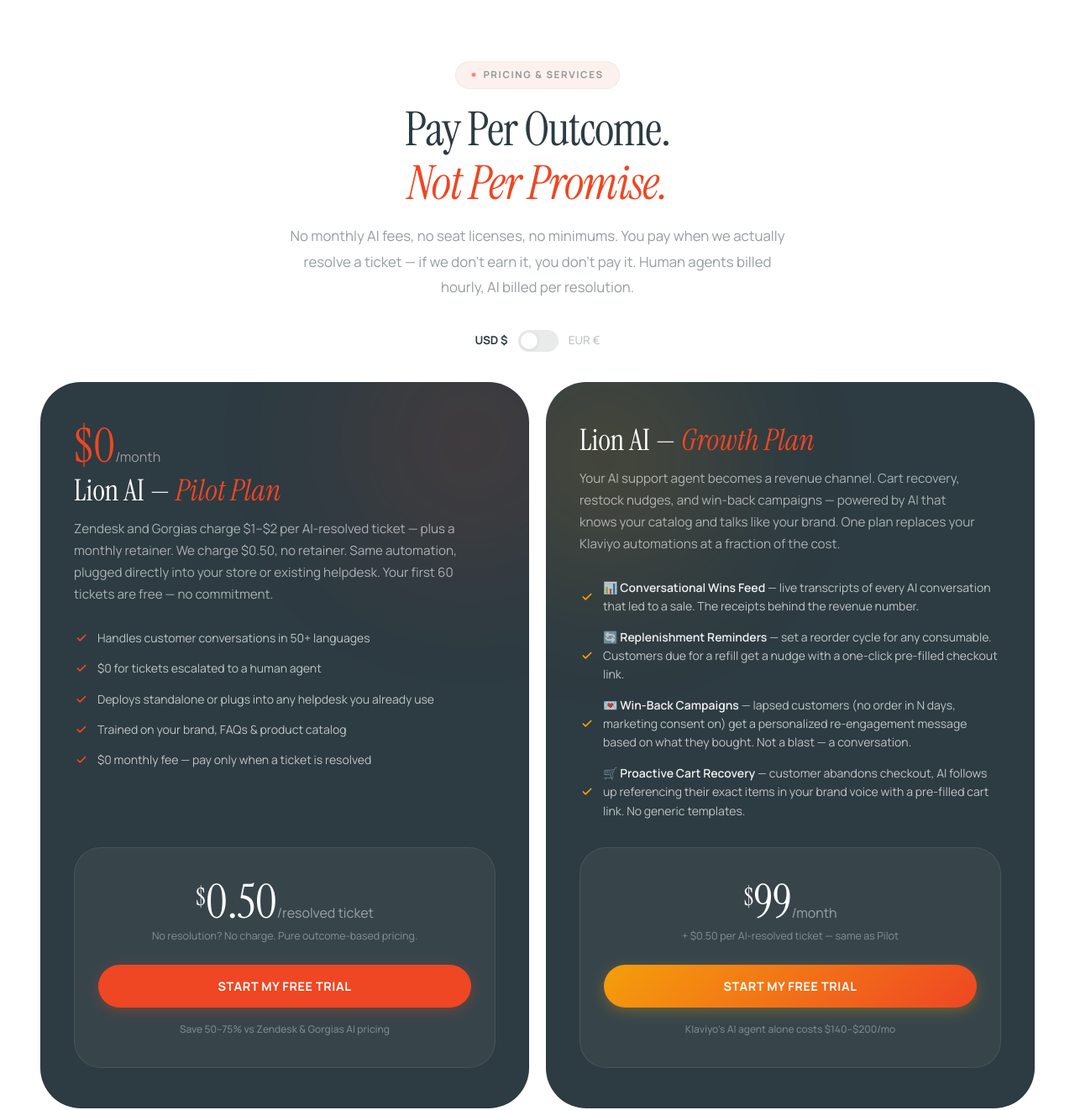
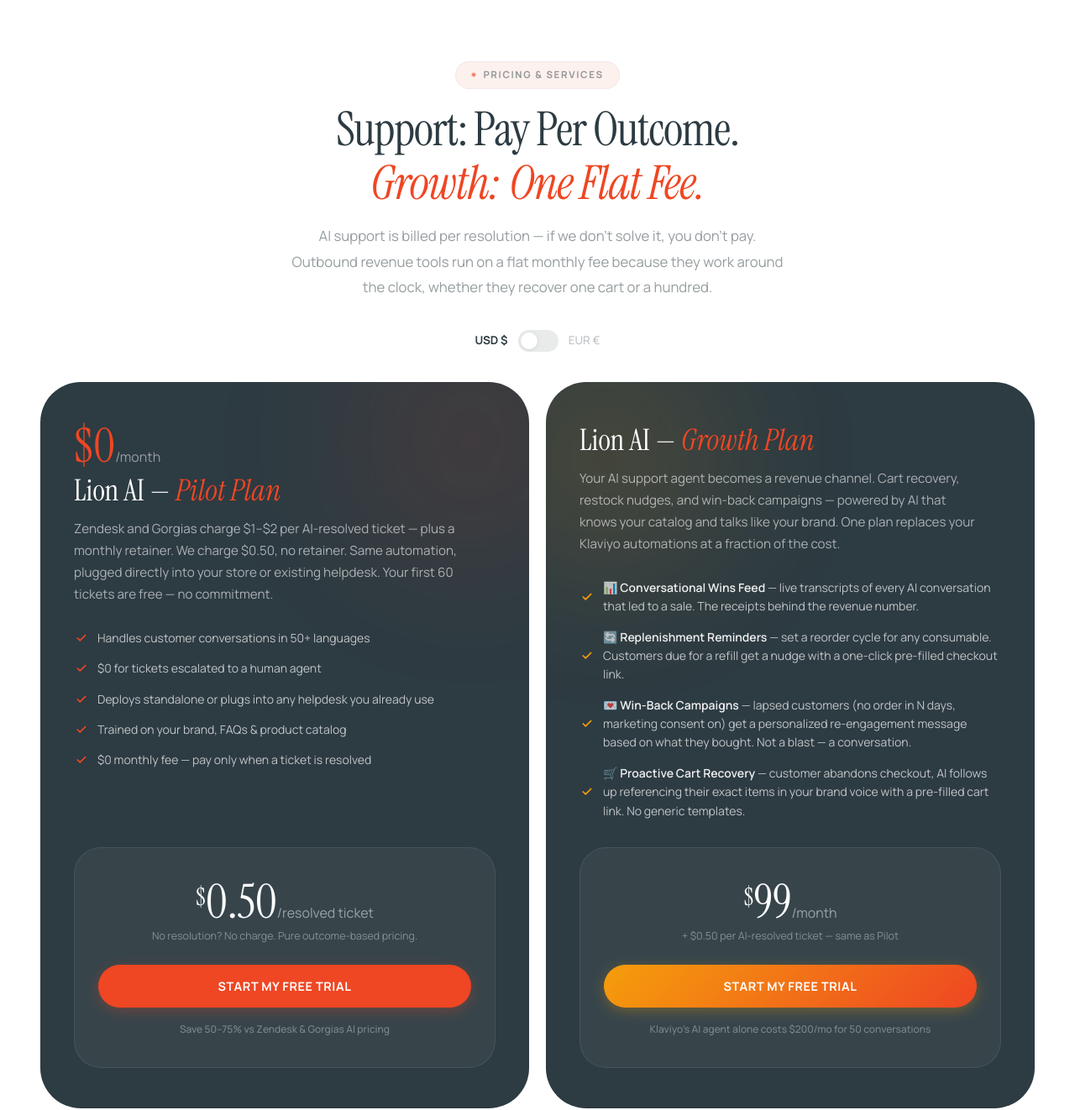
Before and after one commit to hamzakarim2018-XDDD/Website, a plain HTML site: page index.html in a window 1280 px wide. Shown: the part 3380-4702 px from the top of the page at 84% size. Drawn offline with Linux system fonts and the light colour scheme; files whose address does not match are found by name.

Commit message:
Update index.html

```diff
--- a/index.html
+++ b/index.html
@@ -340,9 +340,9 @@
     <div class="section-container">
       <div class="text-center">
         <span class="section-label"><span class="dot"></span> Pricing &amp; Services</span>
-        <h2 class="section-title">Pay Per Outcome.<br/><span class="accent-text">Not Per Promise.</span></h2>
+        <h2 class="section-title">Support: Pay Per Outcome.<br/><span class="accent-text">Growth: One Flat Fee.</span></h2>
         <p class="section-subtitle mx-auto">
-          No monthly AI fees, no seat licenses, no minimums. You pay when we actually resolve a ticket — if we don't earn it, you don't pay it. Human agents billed hourly, AI billed per resolution.
+          AI support is billed per resolution — if we don't solve it, you don't pay. Outbound revenue tools run on a flat monthly fee because they work around the clock, whether they recover one cart or a hundred.
         </p>
       </div>
 
@@ -450,7 +450,7 @@
           </div>
           <p class="ai-plan-price-note" data-usd="+ $0.50 per AI-resolved ticket — same as Pilot" data-eur="+ €0.45 per AI-resolved ticket — same as Pilot">+ $0.50 per AI-resolved ticket — same as Pilot</p>
           <a href="#contact" class="ai-plan-cta">Start My Free Trial</a>
-          <p class="ai-plan-savings">Klaviyo's AI agent alone costs $140–$200/mo</p>
+          <p class="ai-plan-savings">Klaviyo's AI agent alone costs $200/mo for 50 conversations</p>
         </div>
       </div>
 
```
